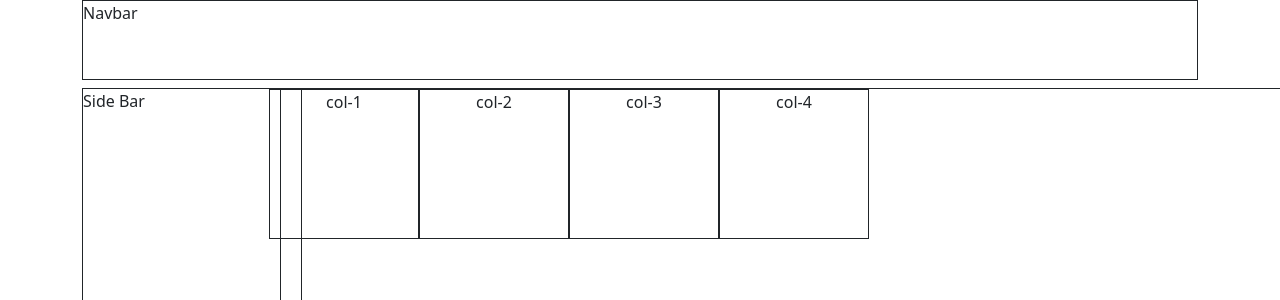
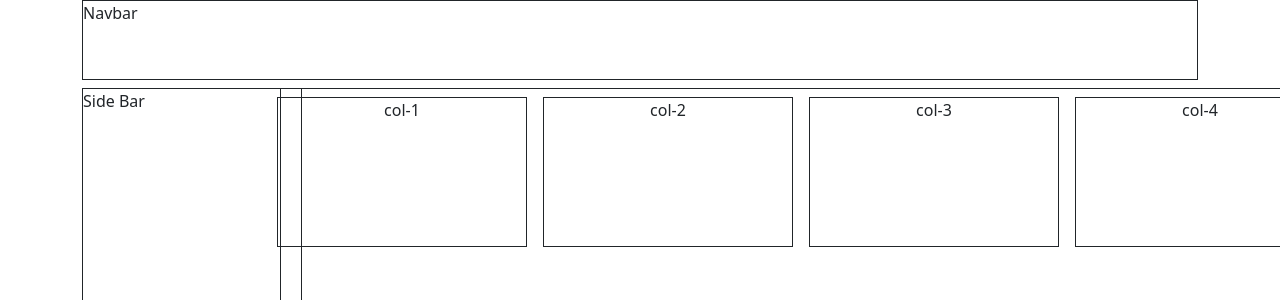
Before and after one commit to MarkRyuo/SalesInventoryManagementSystem, a React (Vite) app: page / in a window 1280 px wide. Shown: the top 300 px of the page. Built offline with nearby package versions, Linux system fonts and the light colour scheme.

Commit message:
Subject: Body

```diff
--- a/src/components/DashboardCards/MainDash.tsx
+++ b/src/components/DashboardCards/MainDash.tsx
@@ -8,12 +8,12 @@ export const MainDash = () => {
         <>
 
         <div>
-            <div className="ms-2 mt-2" style={{width: "1069px",  height: "80vh", border: "solid 1px"}}>
+            <div className="m-2" style={{width: "1069px",  height: "80vh", border: "solid 1px"}}>
                 <div className="row text-center">
-                    <div className="col-3" style={{height: "150px", width:"150px", border: "1px solid"}}>col-1</div>
-                    <div className="col-3" style={{height: "150px", width:"150px", border: "1px solid"}}>col-2</div>
-                    <div className="col-3" style={{height: "150px", width:"150px", border: "1px solid"}}>col-3</div>
-                    <div className="col-3" style={{height: "150px", width:"150px", border: "1px solid"}}>col-4</div>
+                    <div className="col-3 m-2" style={{height: "150px", width:"250px", border: "1px solid"}}>col-1</div>
+                    <div className="col-3 m-2" style={{height: "150px", width:"250px", border: "1px solid"}}>col-2</div>
+                    <div className="col-3 m-2" style={{height: "150px", width:"250px", border: "1px solid"}}>col-3</div>
+                    <div className="col-3 m-2" style={{height: "150px", width:"250px", border: "1px solid"}}>col-4</div>
                 </div>
             </div>
         </div>
```
